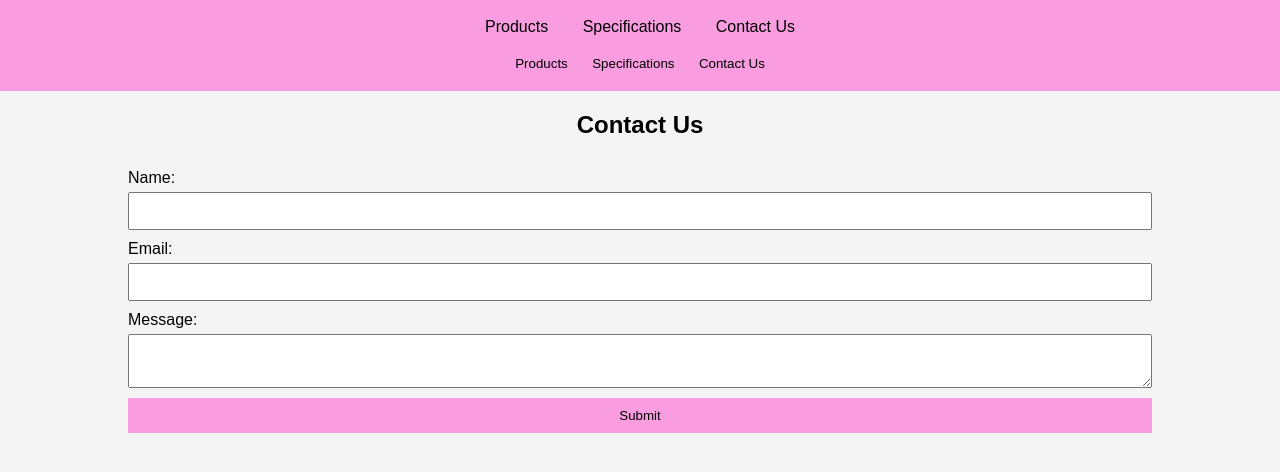
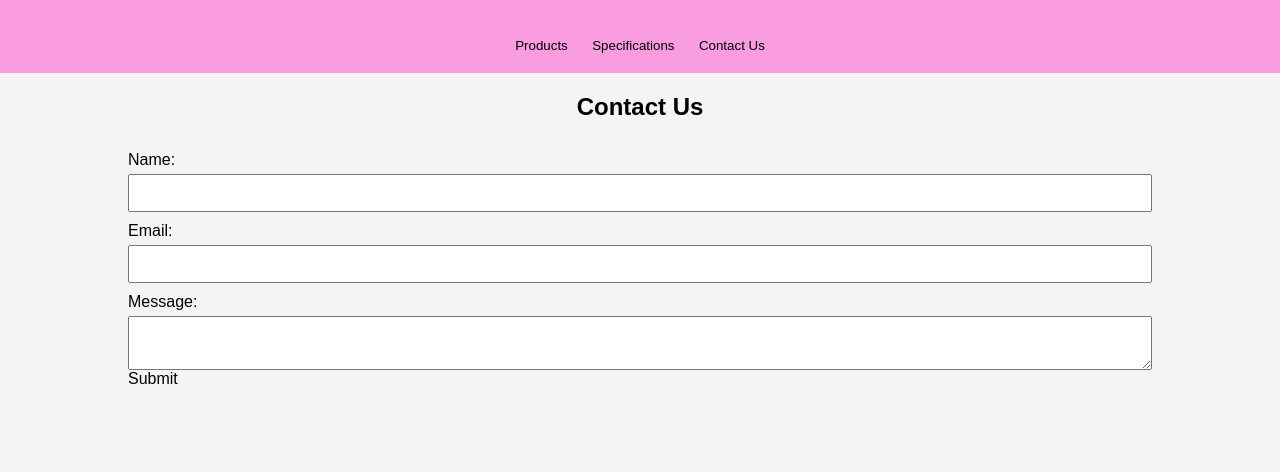
Before and after one commit to andreagg19/Accessibility-of-a-page, a plain HTML site: page index.html in a window 1280 px wide. Both pictures are taken after a click on the tab "Contact Us". Shown: the part 70-542 px from the top of the page. Drawn offline with Linux system fonts and the light colour scheme.

Commit message:
Update index.html

```diff
--- a/index.html
+++ b/index.html
@@ -10,11 +10,11 @@
 
     <header>
         <h1>Product Showcase - Lottie London</h1>
-        <nav role="navigation" aria-label="Main Navigation">
+        <!-- <nav role="navigation" aria-label="Main Navigation">
             <a href="#products">Products</a>
             <a href="#specs">Specifications</a>
             <a href="#contact">Contact Us</a>
-        </nav>
+        </nav> -->
 
         <div id="tabs" role="tablist" aria-label="Section Tabs">
             <button role="tab" id="tab-products" aria-controls="panel-products" aria-selected="true">Products</button>
@@ -78,7 +78,7 @@
             <label for="message">Message:</label>
             <textarea id="message" name="message" required></textarea>
 
-            <button type="submit">Submit</button>
+            <div role="button" tabindex="0" aria-label="Submit the contact form" class="submit-button">Submit</div>
         </form>
         <p id="formResponse"></p>
     </section>
```
